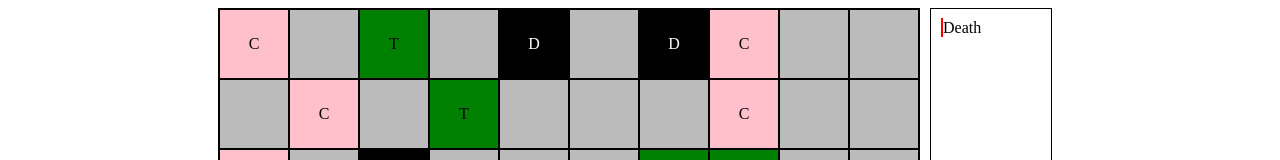
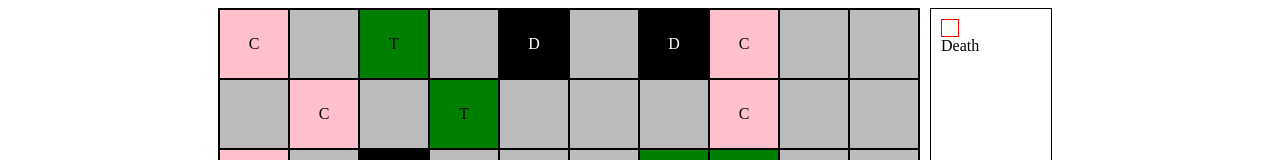
Before and after one commit to flagoon/hard-collect, a React (Create React App) app: page / in a window 1280 px wide. Shown: the top 160 px of the page. Built offline with nearby package versions, Linux system fonts and the light colour scheme; grey boxes are pictures that could not be loaded.

Commit message:
Small improvements after changes to tsconfig.

```diff
--- a/src/Legend/Candy/Candy.tsx
+++ b/src/Legend/Candy/Candy.tsx
@@ -1,15 +1,19 @@
-import React from "react";
+import * as React from "react";
 import styled from "styled-components";
-import Donut from "../icons/donut.svg";
 
 const Candy = () => {
   return <CandyIcon />;
 };
 
-const CandyIcon = styled.span`
-  width: 5px;
+const CandyIcon = styled.div`
   border: 1px solid red;
+  width: 1rem;
+  height: 1rem;
+  /* -webkit-mask-size: 24px 24px;
+  mask-size: 24px 24px;
+  -webkit-mask-image: url("../icons/donut.svg");
   mask-image: url("../icons/donut.svg");
+  mask-position: 24px 24px; */
 `;
 
 export default Candy;
```
Also changed, not shown: src/board-data.ts (+8 -10 lines).
